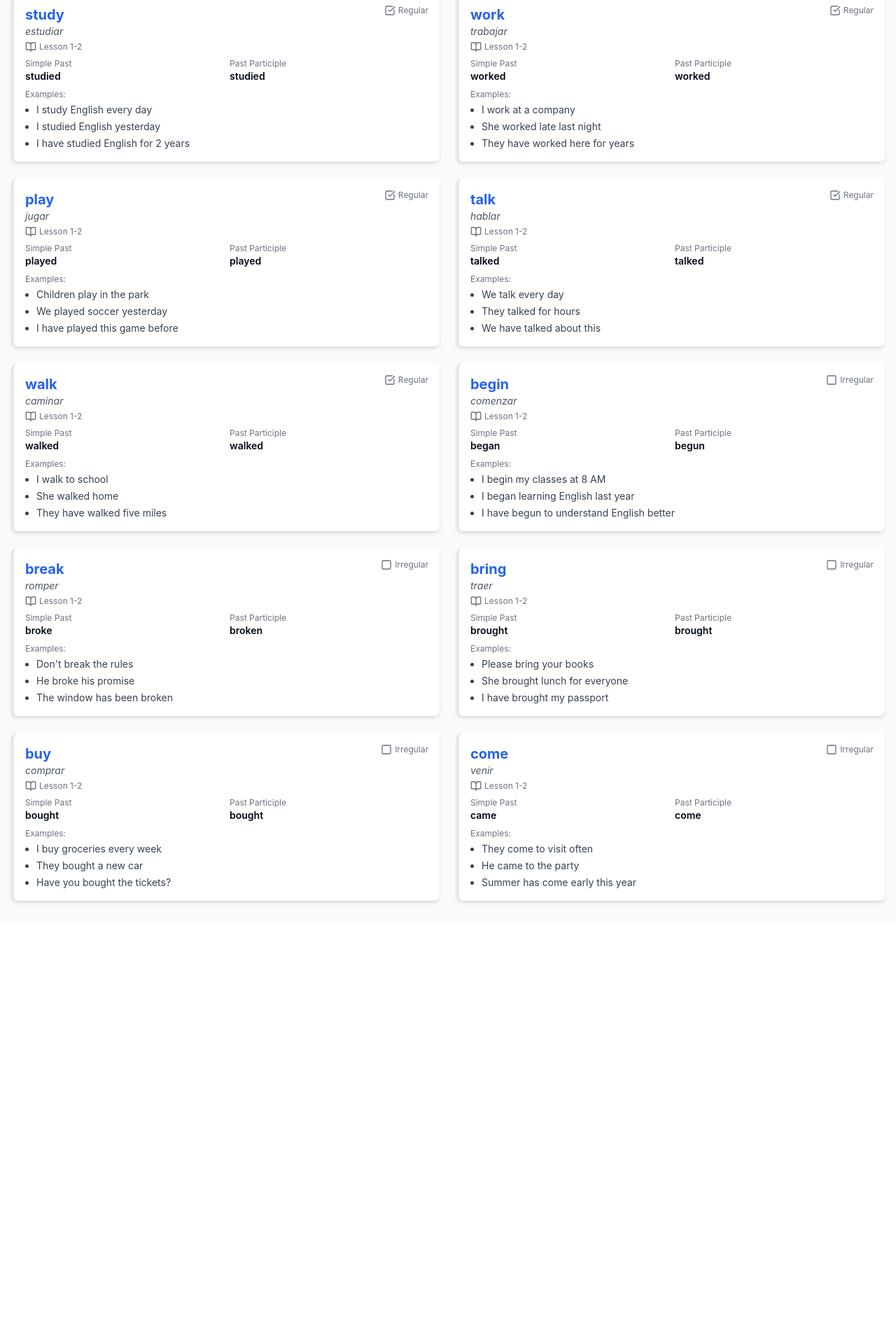
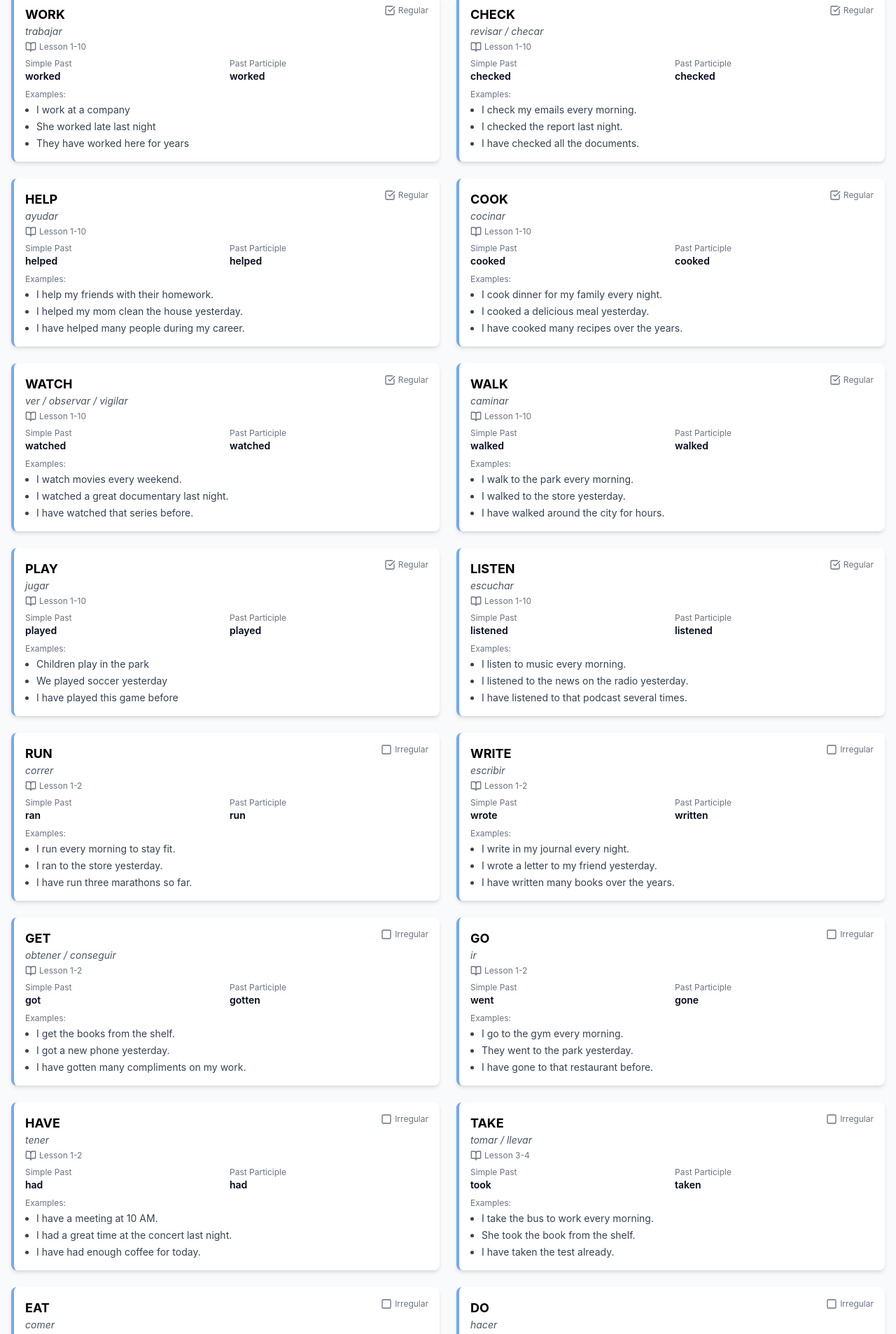
Before and after one commit to IssacPP10/verb-nexus, a React (Vite) app: page /level1 in a window 1280 px wide. Shown: the part 305-2211 px from the top of the page at 70% size. Before the commit the page ends 1624 px from the top, so only its background shows below. Built offline with nearby package versions, Linux system fonts and the light colour scheme.

Commit message:
added more verbs for lv1

```diff
--- a/src/components/SearchAndFilter.tsx
+++ b/src/components/SearchAndFilter.tsx
@@ -21,11 +21,13 @@ const LESSONS = [
   "5-6",
   "7-8",
   "9-10",
+  "1-10",
   "11-12",
   "13-14",
   "15-16",
   "17-18",
   "19-20",
+  "11-20"
 ];
 
 const SearchAndFilter = ({
--- a/src/components/VerbCard.tsx
+++ b/src/components/VerbCard.tsx
@@ -3,16 +3,16 @@ import { Verb } from "../data/types";
 
 interface VerbCardProps {
   verb: Verb;
-  color: string;
+  className?: string;
   lesson: string;
 }
 
-const VerbCard = ({ verb, color, lesson }: VerbCardProps) => {
+const VerbCard = ({ verb, className, lesson }: VerbCardProps) => {
   return (
-    <div className={`bg-white rounded-lg shadow-md p-4 border-l-4 border-${color} hover:shadow-lg transition-shadow`}>
+    <div className={`bg-white rounded-lg shadow-md p-4 border-l-4 ${className} hover:shadow-lg transition-shadow`}>
       <div className="mb-2 flex justify-between items-start">
         <div>
-          <h3 className="text-xl font-bold text-blue-600">{verb.base}</h3>
+          <h3 className="text-lg font-bold text-black uppercase">{verb.base}</h3>
           <p className="text-sm text-gray-600 italic">{verb.meaning}</p>
           <div className="flex items-center mt-1 text-xs text-gray-500">
             <BookOpen className="h-4 w-4 mr-1" />
--- a/src/data/level1.ts
+++ b/src/data/level1.ts
@@ -1,32 +1,84 @@
-import { VerbData } from './types';
+import { VerbData } from "./types";
 
 export const level1Data: VerbData = {
   regular: [
-    {
-      base: "study",
-      meaning: "estudiar",
-      simplePast: "studied",
-      pastParticiple: "studied",
-      isRegular: true,
-      lesson: "1-2",
-      examples: {
-        base: "I study English every day",
-        simplePast: "I studied English yesterday",
-        pastParticiple: "I have studied English for 2 years"
-      }
-    },
     {
       base: "work",
       meaning: "trabajar",
       simplePast: "worked",
       pastParticiple: "worked",
       isRegular: true,
-      lesson: "1-2",
+      lesson: "1-10",
       examples: {
         base: "I work at a company",
         simplePast: "She worked late last night",
-        pastParticiple: "They have worked here for years"
-      }
+        pastParticiple: "They have worked here for years",
+      },
+    },
+    {
+      base: "check",
+      meaning: "revisar / checar",
+      simplePast: "checked",
+      pastParticiple: "checked",
+      isRegular: true,
+      lesson: "1-10",
+      examples: {
+        base: "I check my emails every morning.",
+        simplePast: "I checked the report last night.",
+        pastParticiple: "I have checked all the documents.",
+      },
+    },
+    {
+      base: "help",
+      meaning: "ayudar",
+      simplePast: "helped",
+      pastParticiple: "helped",
+      isRegular: true,
+      lesson: "1-10",
+      examples: {
+        base: "I help my friends with their homework.",
+        simplePast: "I helped my mom clean the house yesterday.",
+        pastParticiple: "I have helped many people during my career.",
+      },
+    },
+    {
+      base: "cook",
+      meaning: "cocinar",
+      simplePast: "cooked",
+      pastParticiple: "cooked",
+      isRegular: true,
+      lesson: "1-10",
+      examples: {
+        base: "I cook dinner for my family every night.",
+        simplePast: "I cooked a delicious meal yesterday.",
+        pastParticiple: "I have cooked many recipes over the years.",
+      },
+    },
+    {
+      base: "watch",
+      meaning: "ver / observar / vigilar",
+      simplePast: "watched",
+      pastParticiple: "watched",
+      isRegular: true,
+      lesson: "1-10",
+      examples: {
+        base: "I watch movies every weekend.",
+        simplePast: "I watched a great documentary last night.",
+        pastParticiple: "I have watched that series before.",
+      },
+    },
+    {
+      base: "walk",
+      meaning: "caminar",
+      simplePast: "walked",
+      pastParticiple: "walked",
+      isRegular: true,
+      lesson: "1-10",
+      examples: {
+        base: "I walk to the park every morning.",
+        simplePast: "I walked to the store yesterday.",
+        pastParticiple: "I have walked around the city for hours.",
+      },
     },
     {
       base: "play",
@@ -34,79 +86,144 @@ export const level1Data: VerbData = {
       simplePast: "played",
       pastParticiple: "played",
       isRegular: true,
-      lesson: "1-2",
+      lesson: "1-10",
       examples: {
         base: "Children play in the park",
         simplePast: "We played soccer yesterday",
-        pastParticiple: "I have played this game before"
-      }
+        pastParticiple: "I have played this game before",
+      },
     },
     {
-      base: "talk",
-      meaning: "hablar",
-      simplePast: "talked",
-      pastParticiple: "talked",
+      base: "listen",
+      meaning: "escuchar",
+      simplePast: "listened",
+      pastParticiple: "listened",
       isRegular: true,
-      lesson: "1-2",
+      lesson: "1-10",
       examples: {
-        base: "We talk every day",
-        simplePast: "They talked for hours",
-        pastParticiple: "We have talked about this"
-      }
+        base: "I listen to music every morning.",
+        simplePast: "I listened to the news on the radio yesterday.",
+        pastParticiple: "I have listened to that podcast several times.",
+      },
     },
-    {
-      base: "walk",
-      meaning: "caminar",
-      simplePast: "walked",
-      pastParticiple: "walked",
-      isRegular: true,
-      lesson: "1-2",
-      examples: {
-        base: "I walk to school",
-        simplePast: "She walked home",
-        pastParticiple: "They have walked five miles"
-      }
-    }
   ],
   irregular: [
     {
-      base: "begin",
-      meaning: "comenzar",
-      simplePast: "began",
-      pastParticiple: "begun",
+      base: "run",
+      meaning: "correr",
+      simplePast: "ran",
+      pastParticiple: "run",
       isRegular: false,
       lesson: "1-2",
       examples: {
-        base: "I begin my classes at 8 AM",
-        simplePast: "I began learning English last year",
-        pastParticiple: "I have begun to understand English better"
-      }
+        base: "I run every morning to stay fit.",
+        simplePast: "I ran to the store yesterday.",
+        pastParticiple: "I have run three marathons so far.",
+      },
     },
     {
-      base: "break",
-      meaning: "romper",
-      simplePast: "broke",
-      pastParticiple: "broken",
+      base: "write",
+      meaning: "escribir",
+      simplePast: "wrote",
+      pastParticiple: "written",
       isRegular: false,
       lesson: "1-2",
       examples: {
-        base: "Don't break the rules",
-        simplePast: "He broke his promise",
-        pastParticiple: "The window has been broken"
-      }
+        base: "I write in my journal every night.",
+        simplePast: "I wrote a letter to my friend yesterday.",
+        pastParticiple: "I have written many books over the years.",
+      },
     },
     {
-      base: "bring",
-      meaning: "traer",
-      simplePast: "brought",
-      pastParticiple: "brought",
+      base: "get",
+      meaning: "obtener / conseguir",
+      simplePast: "got",
+      pastParticiple: "gotten",
       isRegular: false,
       lesson: "1-2",
       examples: {
-        base: "Please bring your books",
-        simplePast: "She brought lunch for everyone",
-        pastParticiple: "I have brought my passport"
-      }
+        base: "I get the books from the shelf.",
+        simplePast: "I got a new phone yesterday.",
+        pastParticiple: "I have gotten many compliments on my work.",
+      },
+    },
+    {
+      base: "go",
+      meaning: "ir",
+      simplePast: "went",
+      pastParticiple: "gone",
+      isRegular: false,
+      lesson: "1-2",
+      examples: {
+        base: "I go to the gym every morning.",
+        simplePast: "They went to the park yesterday.",
+        pastParticiple: "I have gone to that restaurant before.",
+      },
+    },
+    {
+      base: "have",
+      meaning: "tener",
+      simplePast: "had",
+      pastParticiple: "had",
+      isRegular: false,
+      lesson: "1-2",
+      examples: {
+        base: "I have a meeting at 10 AM.",
+        simplePast: "I had a great time at the concert last night.",
+        pastParticiple: "I have had enough coffee for today.",
+      },
+    },
+    {
+      base: "take",
+      meaning: "tomar / llevar",
+      simplePast: "took",
+      pastParticiple: "taken",
+      isRegular: false,
+      lesson: "3-4",
+      examples: {
+        base: "I take the bus to work every morning.",
+        simplePast: "She took the book from the shelf.",
+        pastParticiple: "I have taken the test already.",
+      },
+    },
+    {
+      base: "eat",
+      meaning: "comer",
+      simplePast: "ate",
+      pastParticiple: "eaten",
+      isRegular: false,
+      lesson: "3-4",
+      examples: {
+        base: "I eat breakfast at 7 AM every day.",
+        simplePast: "I ate pizza for dinner last night.",
+        pastParticiple: "I have eaten sushi many times.",
+      },
+    },
+    {
+      base: "do",
+      meaning: "hacer",
+      simplePast: "did",
+      pastParticiple: "done",
+      isRegular: false,
+      lesson: "3-4",
+      examples: {
+        base: "I do my homework after school.",
+        simplePast: "I did my chores yesterday.",
+        pastParticiple: "I have done all my tasks for today.",
+      },
+    },
+    {
+      base: "drink",
+      meaning: "beber",
+      simplePast: "drank",
+      pastParticiple: "drunk",
+      isRegular: false,
+      lesson: "3-4",
+      examples: {
+        base: "I drink water every morning.",
+        simplePast: "I drank coffee earlier today.",
+        pastParticiple: "I have drunk too much soda lately.",
+      },
     },
     {
       base: "buy",
@@ -114,25 +231,12 @@ export const level1Data: VerbData = {
       simplePast: "bought",
       pastParticiple: "bought",
       isRegular: false,
-      lesson: "1-2",
+      lesson: "3-4",
       examples: {
-        base: "I buy groceries every week",
-        simplePast: "They bought a new car",
-        pastParticiple: "Have you bought the tickets?"
-      }
+        base: "I buy groceries every Saturday.",
+        simplePast: "I bought a new jacket yesterday.",
+        pastParticiple: "I have bought a lot of books this month.",
+      },
     },
-    {
-      base: "come",
-      meaning: "venir",
-      simplePast: "came",
-      pastParticiple: "come",
-      isRegular: false,
-      lesson: "1-2",
-      examples: {
-        base: "They come to visit often",
-        simplePast: "He came to the party",
-        pastParticiple: "Summer has come early this year"
-      }
-    }
-  ]
+  ],
 };
--- a/src/pages/Level1.tsx
+++ b/src/pages/Level1.tsx
@@ -11,8 +11,7 @@ const Level1 = () => {
   const [selectedLesson, setSelectedLesson] = useState("all");
 
   const allVerbs = useMemo(() => {
-    return [...level1Data.regular.map(v => ({ ...v, lesson: "1-2" })),
-            ...level1Data.irregular.map(v => ({ ...v, lesson: "1-2" }))];
+    return [...level1Data.regular, ...level1Data.irregular];
   }, []);
 
   const filteredVerbs = useMemo(() => {
@@ -78,7 +77,7 @@ const Level1 = () => {
             <VerbCard
               key={verb.base}
               verb={verb}
-              color="level1"
+              className="border-blue-500/70"
               lesson={verb.lesson}
             />
           ))}
--- a/src/pages/Level2.tsx
+++ b/src/pages/Level2.tsx
@@ -77,7 +77,7 @@ const Level2 = () => {
             <VerbCard
               key={verb.base}
               verb={verb}
-              color="level2"
+              className="border-red-500/70"
               lesson={verb.lesson}
             />
           ))}
--- a/src/pages/Level3.tsx
+++ b/src/pages/Level3.tsx
@@ -77,7 +77,7 @@ const Level3 = () => {
             <VerbCard
               key={verb.base}
               verb={verb}
-              color="level3"
+              className="border-gray-500/70"
               lesson={verb.lesson}
             />
           ))}
--- a/src/pages/Level4.tsx
+++ b/src/pages/Level4.tsx
@@ -77,7 +77,7 @@ const Level4 = () => {
             <VerbCard
               key={verb.base}
               verb={verb}
-              color="level4"
+              className="border-black/70"
               lesson={verb.lesson}
             />
           ))}
```
